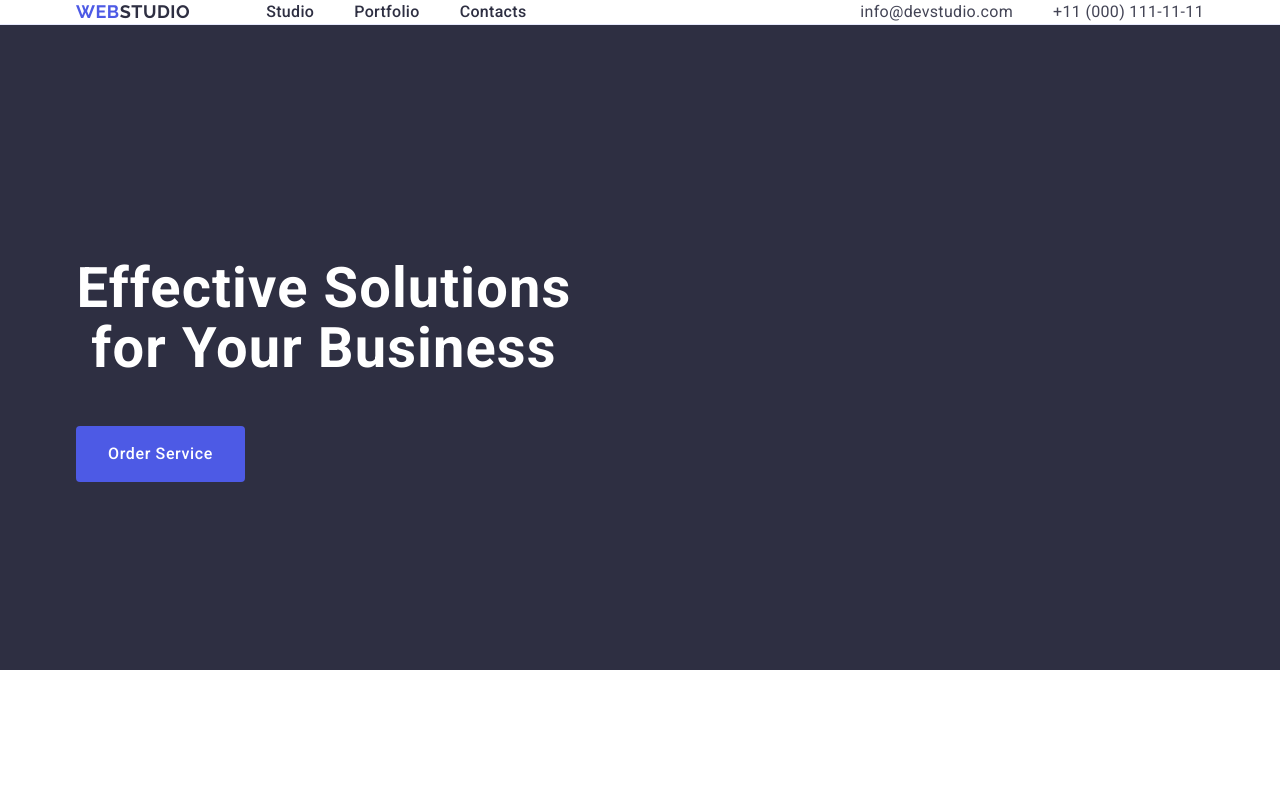
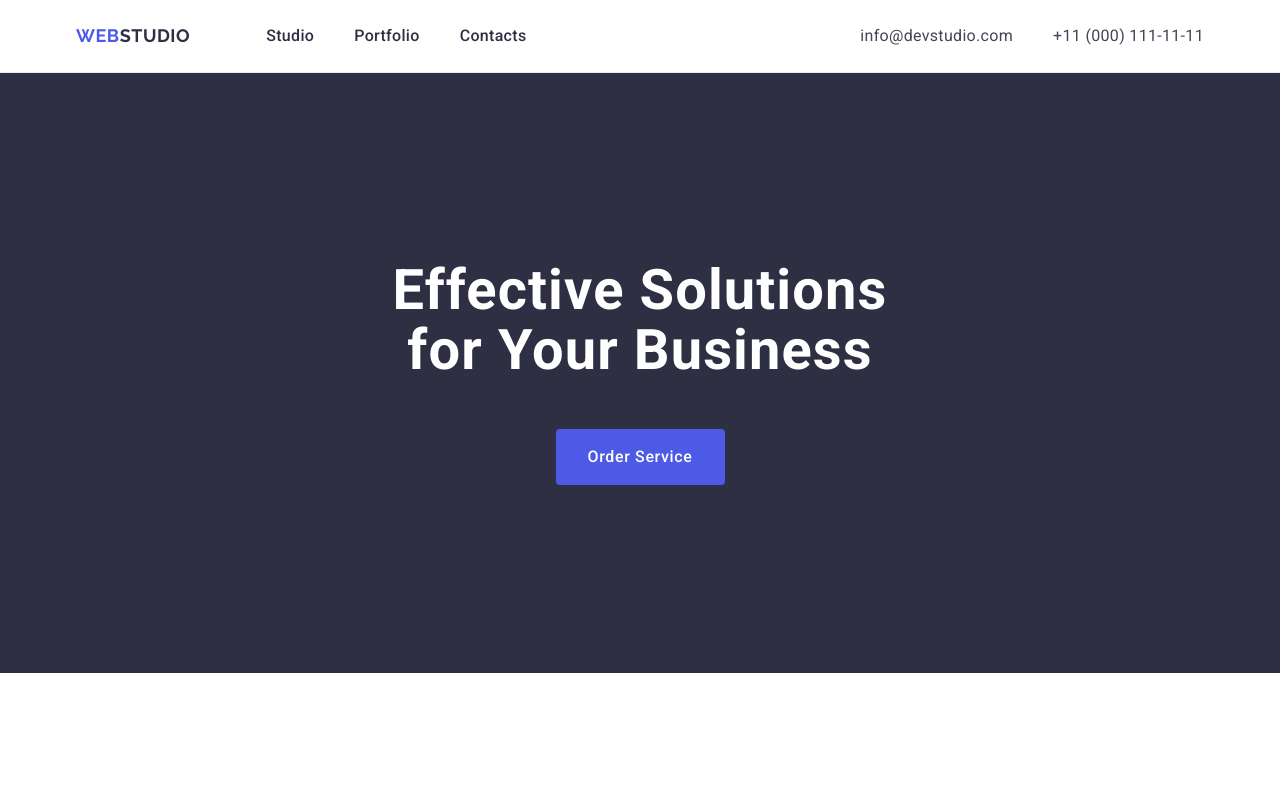
Before and after one commit to Maryna-Kashuba/goit-markup-hw-03, a plain HTML site: page index.html in a window 1280 px wide. Shown: the top 786 px of the page. Drawn offline with nearby package versions, Linux system fonts and the light colour scheme.

Commit message:
makin changes after verification

```diff
--- a/css/styles.css
+++ b/css/styles.css
@@ -1,7 +1,7 @@
 *,
 *::before,
 *::after{box-sizing: border-box;}
-
+h1, h2, h3, h4, h5, h6, p{margin: 0;}
 .container {
     max-width: 1158px;
     padding: 0 15px;
@@ -75,6 +75,7 @@ padding: 0;}
 .header-studio-item{
     color: #2e2f42;
     padding: 24px 0;
+    display: block;
 }
 
 
@@ -97,6 +98,9 @@ padding: 0;}
     font-size: 16px;
     line-height: 24px;
     letter-spacing: 0.32px;
+    padding-top: 24px;
+    padding-bottom: 24px;
+    display: block;
 }
 
 /*header end*/
@@ -116,6 +120,9 @@ padding: 0;}
     line-height: 1.07;
     letter-spacing: 1.12px;
     max-width: 496px;
+    margin-left: auto;
+    margin-right: auto;
+    margin-bottom: 48px;
 }
 
 .button{
@@ -132,6 +139,7 @@ padding: 0;}
     height: 56px;
     border: none;
     border-radius: 4px;
+    margin: 0 auto;
 }
 .button-text{
     color: var(--WHITE, #FFF);
@@ -273,7 +281,7 @@ margin-bottom: 8px
 .portfolio-class-list-link{padding: 32px 16px;
 border: 1px solid #e7e9fc;
 border-top: none;
-margin-bottom: 8px;}
+}
 
 .portfolio-our-list{
 font-size: 16px;
```
